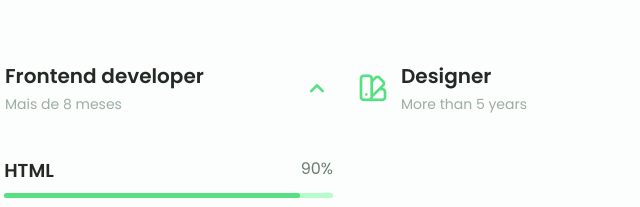
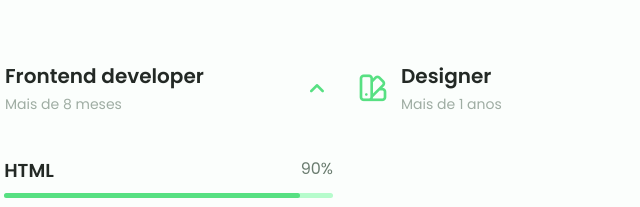
Before and after one commit to AlanPrates/SkillS2, a plain HTML site: page index.html in a window 1280 px wide. Shown: the part 1673-1880 px from the top of the page, 295-935 px from the left. Drawn offline with nearby package versions, Linux system fonts and the light colour scheme.

Commit message:
Update index.html

```diff
--- a/index.html
+++ b/index.html
@@ -297,7 +297,7 @@
 
                         <div>
                             <h1 class="skills__title">Designer</h1>
-                            <span class="skills__subtitle">More than 5 years</span>
+                            <span class="skills__subtitle">Mais de 1 anos</span>
                         </div>
 
                         <i class="uil uil-angle-down skills__arrow"></i>
```
